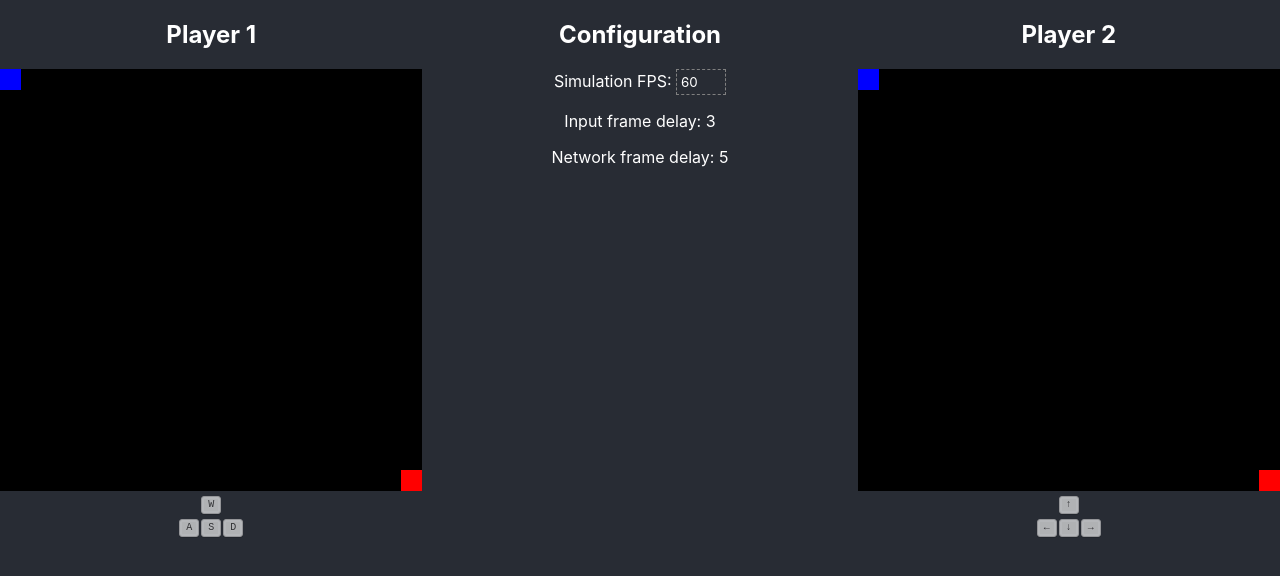
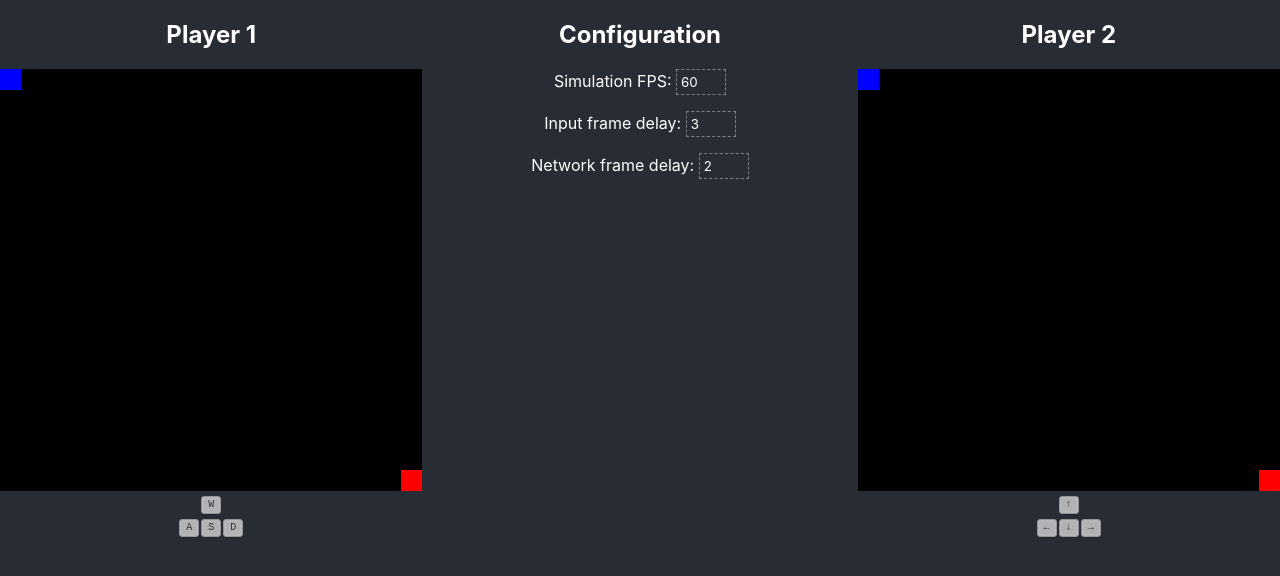
Before and after one commit to toolness/netcode-fun, a React (Create React App) app: page / in a window 1280 px wide. Shown: the top 576 px of the page. Built offline with nearby package versions, Linux system fonts and the light colour scheme.

Commit message:
Make input/network frame delays configurable.

```diff
--- a/src/App.tsx
+++ b/src/App.tsx
@@ -1,4 +1,4 @@
-import React, { useRef, useCallback, useState } from 'react';
+import React, { useRef, useCallback, useState, useEffect } from 'react';
 import './App.css';
 import { Player, Sim, MultiSimRunner, SimViz } from './Sim';
 import { Vec2, VEC2_ZERO, vec2Subtract } from "./Vec2";
@@ -41,9 +41,23 @@ function clampOrDefaultInt(value: string, min: number, max: number, defaultValue
 const MIN_FPS = 1;
 const MAX_FPS = 60;
 
+const IntegerInput: React.FC<{
+  id: string,
+  label: string,
+  value: number,
+  onChange: (value: number) => void,
+  min: number,
+  max: number
+}> = (props) => {
+  return <p>
+    <label htmlFor={props.id}>{props.label}:</label>{' '}
+    <input type="number" value={props.value} min={props.min} max={props.max} onChange={(e) => props.onChange(clampOrDefaultInt(e.target.value, props.min, props.max, props.value))} />
+  </p>
+};
+
 const App: React.FC = () => {
-  const inputTickDelay = 3;
-  const networkTickDelay = 5;
+  const [inputTickDelay, setInputTickDelay] = useState(3);
+  const [networkTickDelay, setNetworkTickDelay] = useState(2);
   const [simFPS, setSimFPS] = useState(MAX_FPS);
   const sr = useRef(new MultiSimRunner(INITIAL_SIM, {inputTickDelay, networkTickDelay})).current;
   const [sim1, setSim1] = useState(sr.runners[0].currentState);
@@ -57,6 +71,8 @@ const App: React.FC = () => {
     setSim2(sr.runners[1].currentState);
   }, [sr]);
 
+  useEffect(() => sr.setInputTickDelay(inputTickDelay), [inputTickDelay, sr]);
+  useEffect(() => sr.setNetworkTickDelay(networkTickDelay), [networkTickDelay, sr]);
   useInterval(nextTick, 1000 / simFPS);
 
   return (
@@ -70,9 +86,9 @@ const App: React.FC = () => {
           </div>
           <div>
             <h2>Configuration</h2>
-            <p><label htmlFor="fps">Simulation FPS:</label> <input id="fps" type="number" value={simFPS} min={MIN_FPS} max={MAX_FPS} onChange={(e) => setSimFPS(clampOrDefaultInt(e.target.value, MIN_FPS, MAX_FPS, simFPS))} /></p>
-            <p>Input frame delay: {inputTickDelay}</p>
-            <p>Network frame delay: {networkTickDelay}</p>
+            <IntegerInput id="fps" label="Simulation FPS" min={MIN_FPS} max={MAX_FPS} value={simFPS} onChange={setSimFPS} />
+            <IntegerInput id="itd" label="Input frame delay" min={0} max={100} value={inputTickDelay} onChange={setInputTickDelay} />
+            <IntegerInput id="ntd" label="Network frame delay" min={0} max={100} value={networkTickDelay} onChange={setNetworkTickDelay} />
           </div>
           <div>
             <h2>Player 2</h2>
--- a/src/Sim.tsx
+++ b/src/Sim.tsx
@@ -95,6 +95,14 @@ export class MultiSimRunner {
     for (let i = 0; i < initialState.players.length; i++) {
       this.runners.push(new SimRunner(initialState, options));
     }
+  }
+
+  setInputTickDelay(value: number) {
+    this.runners.forEach(r => { r.options.inputTickDelay = value; });
+  }
+
+  setNetworkTickDelay(value: number) {
+    this.options.networkTickDelay = value;
   }
 
   tick() {
```
